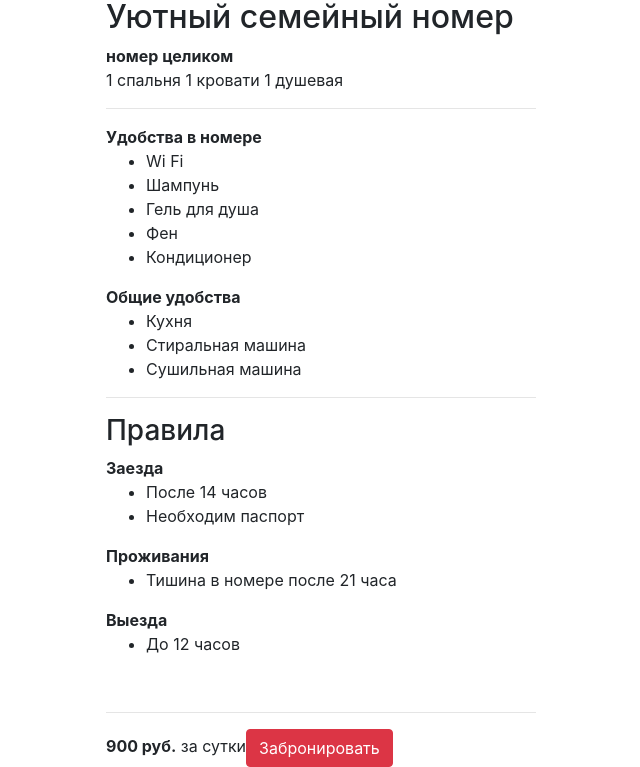
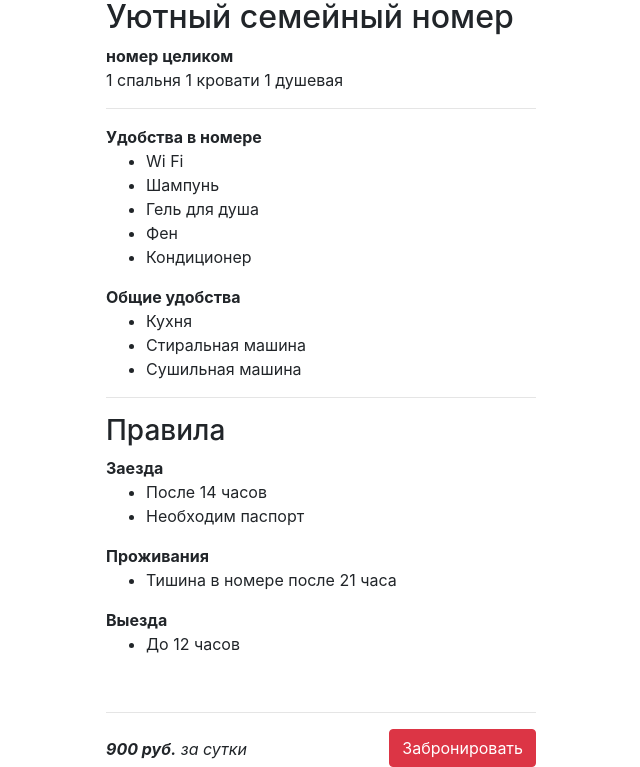
Before and after one commit to elizabetliber/hotel, a React (Create React App) app: page /rooms/1 in a window 1280 px wide. Shown: the part 388-1155 px from the top of the page, without its empty margins (319-959 px from the left). Built offline with nearby package versions, Linux system fonts and the light colour scheme; a web font is replaced by a local one.

Commit message:
добавила данные к комнатам

```diff
--- a/src/components/Room.jsx
+++ b/src/components/Room.jsx
@@ -22,9 +22,7 @@ function Room(params) {
               <h3 className="card-title text-center ">GUEST HOUSE CORAL</h3>
             </div>
             <MainImageContainer className="mainImageContainer text-center">
-              <MainImage
-                src="https://www.hotel-oreanda.com/assets/photo/rooms/klassicheskiy-odnomestnyy/hotel-oreanda-yalta-classic-single-02.jpg"
-              />
+              <MainImage src="https://www.hotel-oreanda.com/assets/photo/rooms/klassicheskiy-odnomestnyy/hotel-oreanda-yalta-classic-single-02.jpg" />
               <HeaderButton
                 href="https://www.hotel-oreanda.com/assets/photo/rooms/klassicheskiy-odnomestnyy/hotel-oreanda-yalta-classic-single-02.jpg"
                 target="_blank"
@@ -71,10 +69,15 @@ function Room(params) {
                 </ul>
                 <br />
                 <hr />
-                <strong>{price} руб.</strong> за сутки
-                <button type="button" className="btn btn-danger ">
-                  Забронировать
-                </button>
+
+                <div className="d-flex justify-content-between">
+                  <em className="mt-2">
+                    <strong>{price} руб.</strong> за сутки
+                  </em>
+                  <button type="button" className="btn btn-danger">
+                    Забронировать
+                  </button>
+                </div>
               </Info>
             </MainImageContainer>
           </Card>
@@ -109,9 +112,9 @@ const HeaderButton = styled.a`
   width: 300px;
 `;
 const MainImageContainer = styled.div`
- position: relative;
+  position: relative;
   height: 300px;
 `;
 const Card = styled.div`
- height: 170px;
+  height: 170px;
 `;
```
